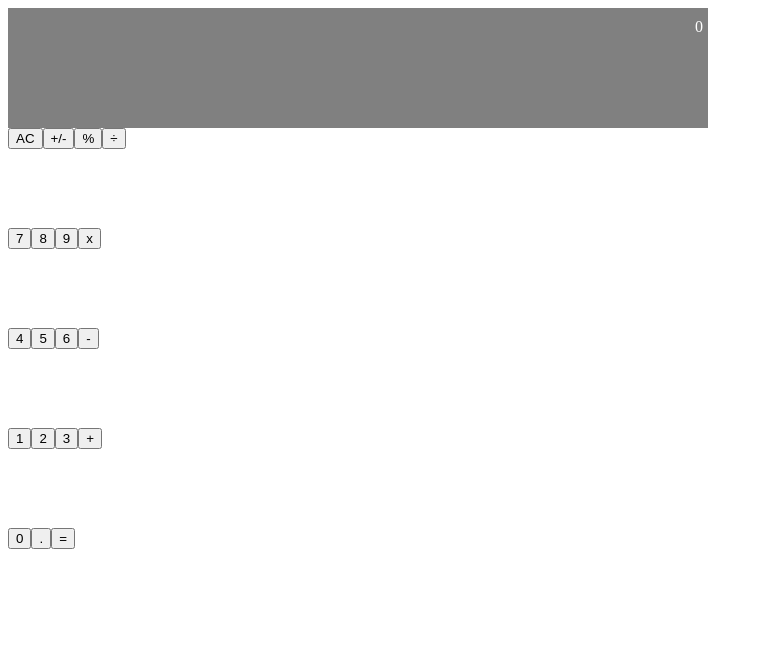
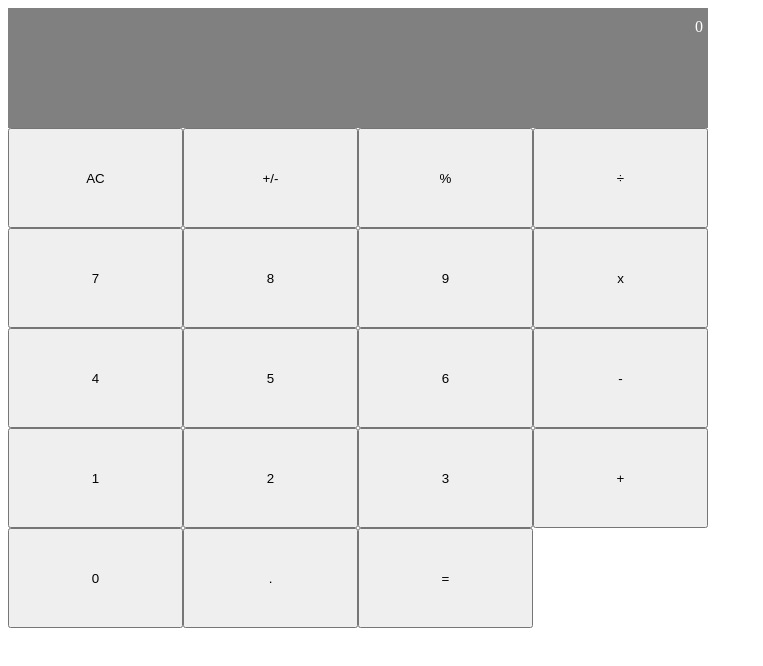
Before and after one commit to Leon-Mbegera/calculator, a React (Create React App) app: page / in a window 1280 px wide. Shown: the top 666 px of the page, without its empty margins (0-763 px from the left). Built offline with nearby package versions, Linux system fonts and the light colour scheme.

Commit message:
Style and position in button panel

```diff
--- a/src/components/Button.js
+++ b/src/components/Button.js
@@ -1,10 +1,11 @@
 import React from 'react';
 import PropTypes from 'prop-types';
+import './calc.css';
 
 function Button({ show, onClick }) {
   return (
     <>
-      <button type="button" onClick={onClick}>
+      <button type="button" onClick={onClick} className="button">
         {show}
       </button>
     </>
--- a/src/components/calc.css
+++ b/src/components/calc.css
@@ -17,3 +17,8 @@
 .panel-row {
   height: 100px;
 }
+
+.button {
+  width: 25%;
+  height: 100%;
+}
```
